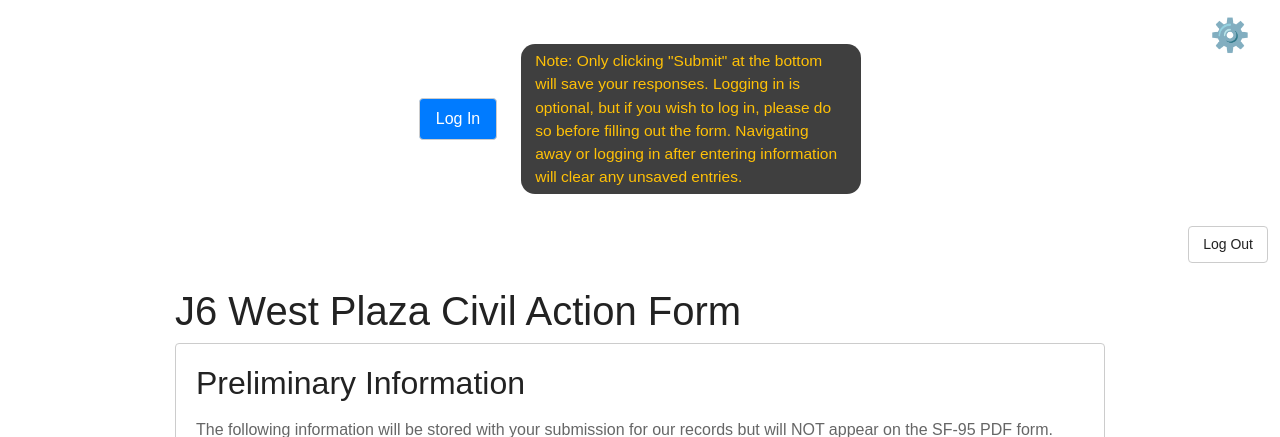
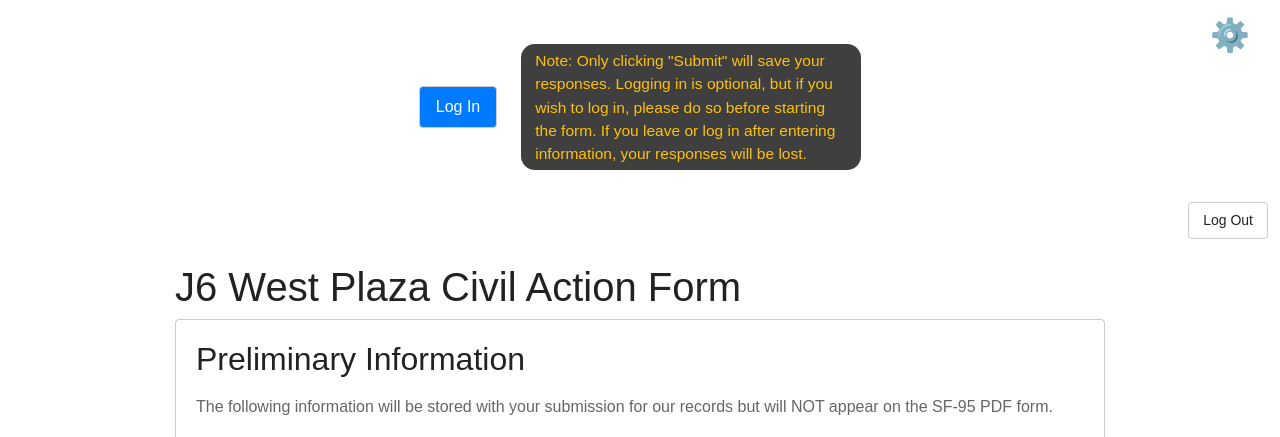
Before and after one commit to DanielGoodwyn/west-plaza-j6-ftca-form95, a Flask app: page / in a window 1280 px wide. Shown: the top 437 px of the page. Run offline with Flask 3, Linux system fonts and the light colour scheme.

Commit message:
Make Log In note concise: Only Submit saves; log in before starting if desired; responses lost if navigating away or logging in after entering info.

```diff
--- a/src/templates/form.html
+++ b/src/templates/form.html
@@ -41,7 +41,7 @@
       {% if not current_user.is_authenticated %}
         <div class="d-flex justify-content-center align-items-center mt-4" style="gap: 1em; flex-wrap: wrap;">
           <a href="{{ url_for('login') }}" class="btn btn-primary">Log In</a>
-          <span style="color: #ffc107; font-size: 0.97em; max-width: 340px; background: rgba(30,30,30,0.85); padding: 5px 14px; border-radius: 14px; margin-left: 8px;">Note: Only clicking "Submit" at the bottom will save your responses. Logging in is optional, but if you wish to log in, please do so before filling out the form. Navigating away or logging in after entering information will clear any unsaved entries.</span>
+          <span style="color: #ffc107; font-size: 0.97em; max-width: 340px; background: rgba(30,30,30,0.85); padding: 5px 14px; border-radius: 14px; margin-left: 8px;">Note: Only clicking "Submit" will save your responses. Logging in is optional, but if you wish to log in, please do so before starting the form. If you leave or log in after entering information, your responses will be lost.</span>
         </div>
       {% elif current_user.is_authenticated and current_user.is_admin and current_user.is_admin() %}
         <div class="d-flex justify-content-center mt-4">
```
